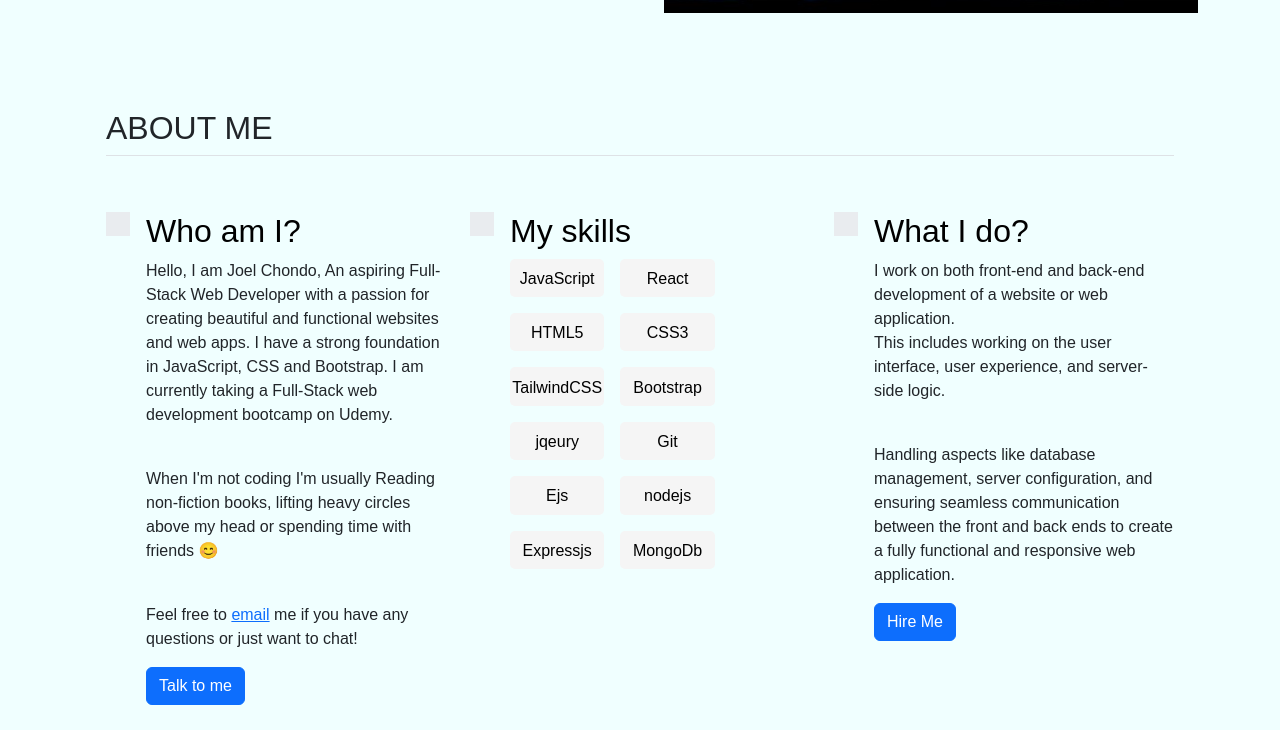
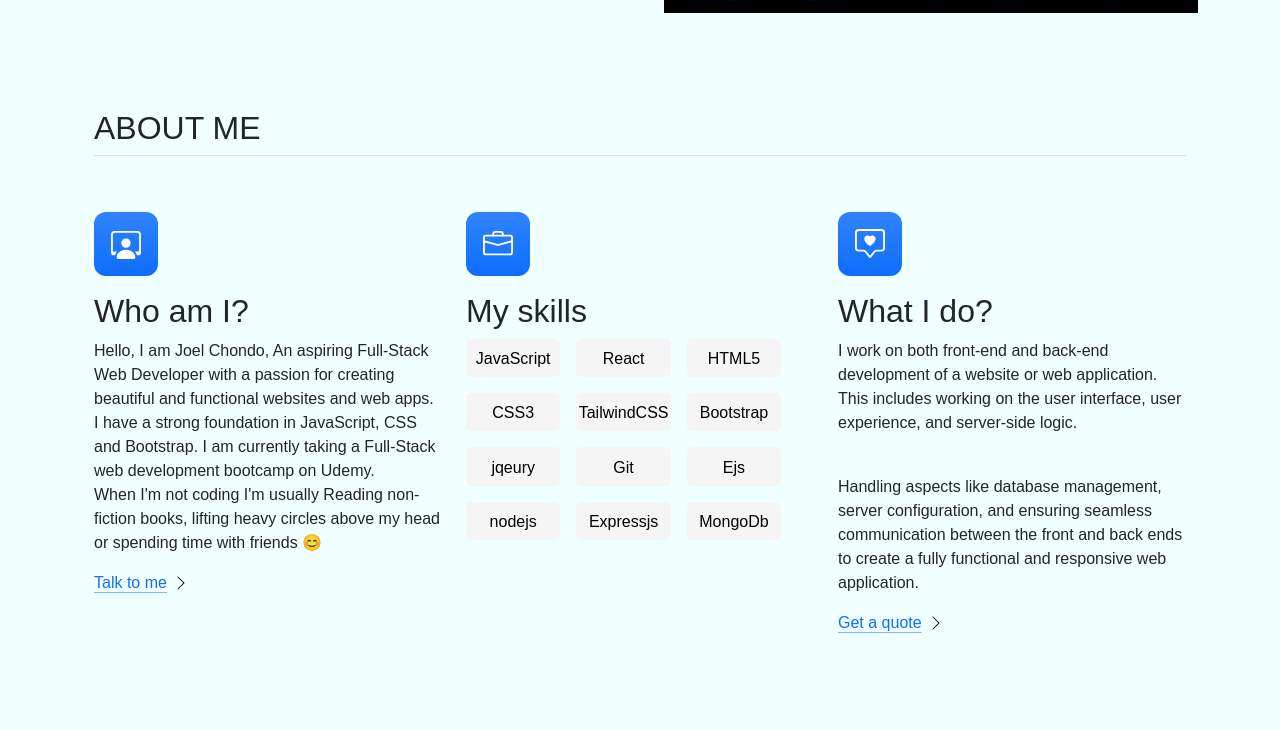
Before and after one commit to J-Chondo/portfolio-website, a plain HTML site: page index.html in a window 1280 px wide. Shown: the part 710-1440 px from the top of the page. Drawn offline with nearby package versions, Linux system fonts and the light colour scheme.

Commit message:
work on the about section, adding svg icons and change the bootstrap style of it.

```diff
--- a/index.html
+++ b/index.html
@@ -124,48 +124,38 @@
 
 <section id="about-section">
 
-  <div class="container">
-
-  <div class="container px-4 py-5" id="hanging-icons">
+    <div class="container px-4 py-5" id="featured-3">
       <h2 class="pb-2 border-bottom">ABOUT ME</h2>
       <div class="row g-4 py-5 row-cols-1 row-cols-lg-3">
-      <div class="col d-flex align-items-start">
-        <div class="icon-square text-body-emphasis bg-body-secondary d-inline-flex align-items-center justify-content-center fs-4 flex-shrink-0 me-3">
-          <svg class="bi" width="1em" height="1em"><use xlink:href="#toggles2"></use></svg>
+        <div class="feature col">
+          <div
+            class="feature-icon d-inline-flex align-items-center justify-content-center text-bg-primary bg-gradient fs-2 mb-3">
+            <img src="images/briefcase.svg" alt="briefcase" height="30">
           </div>
-        <div>
-          <h3 class="fs-2 text-body-emphasis">Who am I?</h3>
+          <h3 class="fs-2">Who am I?</h3>
           <p>
+
             Hello, I am Joel Chondo, An aspiring Full-Stack Web Developer with a passion for creating beautiful and functional websites and web apps. I have a strong foundation in JavaScript, CSS and Bootstrap. I am currently taking a Full-Stack web development bootcamp on Udemy.
-          </p>
-          <br />
-          <p>
+          <br>
             When I'm not coding I'm usually Reading non-fiction books, lifting heavy circles above my head or
             spending time with friends 😊
+
           </p>
-          <br />
-          <p>
-            Feel free to
-            <a
-              class="get-in-touch"
-              href="chondodio@gmail.com"
-              rel="noopener noreferrer"
-              target="_blank"
-              >email</a
-            >
-            me if you have any questions or just want to chat!
-          </p>
-          <a href="https://x.com/Chondojoel" class="btn btn-primary">
+
+
+            <a href="#" class="icon-link">
               Talk to me
+              <img src="images/chevron-right.svg" alt="chevron-right">
             </a>
+
+
         </div>
+        <div class="feature col">
+          <div
+            class="feature-icon d-inline-flex align-items-center justify-content-center text-bg-primary bg-gradient fs-2 mb-3">
+            <img src="images/bus-front.svg" alt="bus-front" height="30">
           </div>
-      <div class="col d-flex align-items-start">
-        <div class="icon-square text-body-emphasis bg-body-secondary d-inline-flex align-items-center justify-content-center fs-4 flex-shrink-0 me-3">
-          <svg class="bi" width="1em" height="1em"><use xlink:href="#cpu-fill"></use></svg>
-        </div>
-        <div>
-          <h3 class="fs-2 text-body-emphasis">My skills</h3>
+          <h3 class="fs-2">My skills</h3>
 
           <div id="skill-container">
             <div id="skills">
@@ -185,17 +175,18 @@
 
         </div>
       </div>
+      <div class="feature col">
+        <div
+          class="feature-icon d-inline-flex align-items-center justify-content-center text-bg-primary bg-gradient fs-2 mb-3">
+          <img src="images/chat-square-heart.svg" alt="chat-square-heart" height="30">
         </div>
-      <div class="col d-flex align-items-start">
-        <div class="icon-square text-body-emphasis bg-body-secondary d-inline-flex align-items-center justify-content-center fs-4 flex-shrink-0 me-3">
-          <svg class="bi" width="1em" height="1em"><use xlink:href="#tools"></use></svg>
-        </div>
-        <div>
-          <h3 class="fs-2 text-body-emphasis">What I do?</h3>
+
+          <h3 class="fs-2">What I do?</h3>
           <p>I work on both front-end and back-end development of a website or web application. <br> This includes working on the user interface, user experience, and server-side logic.</p> <br>
-          <p>Handling aspects like database management, server configuration, and ensuring seamless communication between the front and back ends to create a fully functional and responsive web application.</p></p>
-          <a href="#contact-section" class="btn btn-primary">
-            Hire Me
+          <p>Handling aspects like database management, server configuration, and ensuring seamless communication between the front and back ends to create a fully functional and responsive web application.</p>
+          <a href="#" class="icon-link">
+            Get a quote
+            <img src="images/chevron-right.svg" alt="chevron-right">
           </a>
         </div>
       </div>
--- a/style.css
+++ b/style.css
@@ -14,9 +14,13 @@ header{
 h1{
     font-size: 200spx;
     font-weight: bolder;
-    font-family: fantasy;
-}
-
+      font-family: fantasy
+    }
+    .feature-icon {
+      width: 4rem;
+      height: 4rem;
+      border-radius: 0.75rem;
+  }
 
 
 #sticky-sidebar {
```
Also changed, not shown: images/briefcase.svg (added), images/bus-front.svg (added), images/chat-square-heart.svg (added), images/chevron-right.svg (added). Lines whose indentation alone changed are shown as unchanged.
